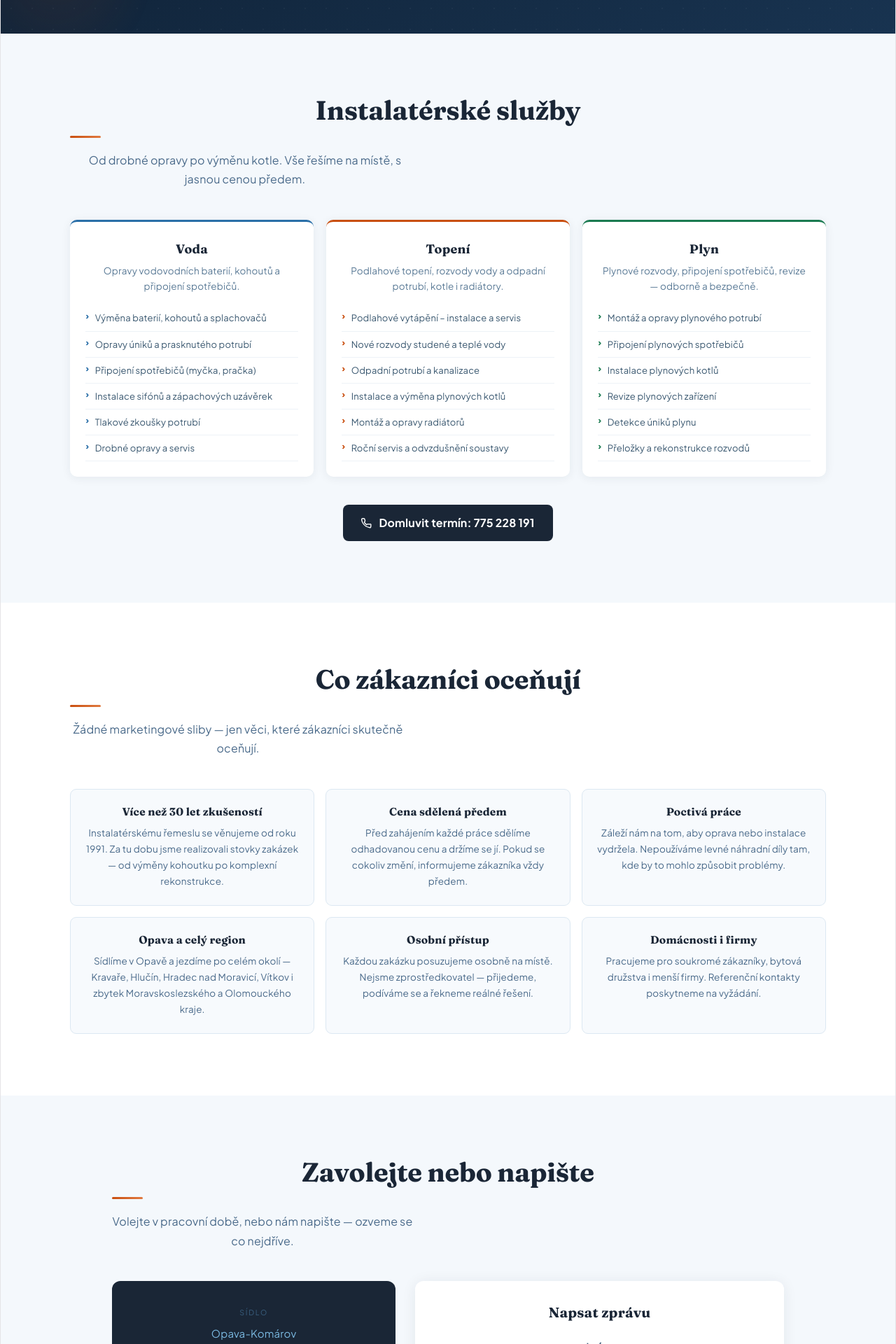
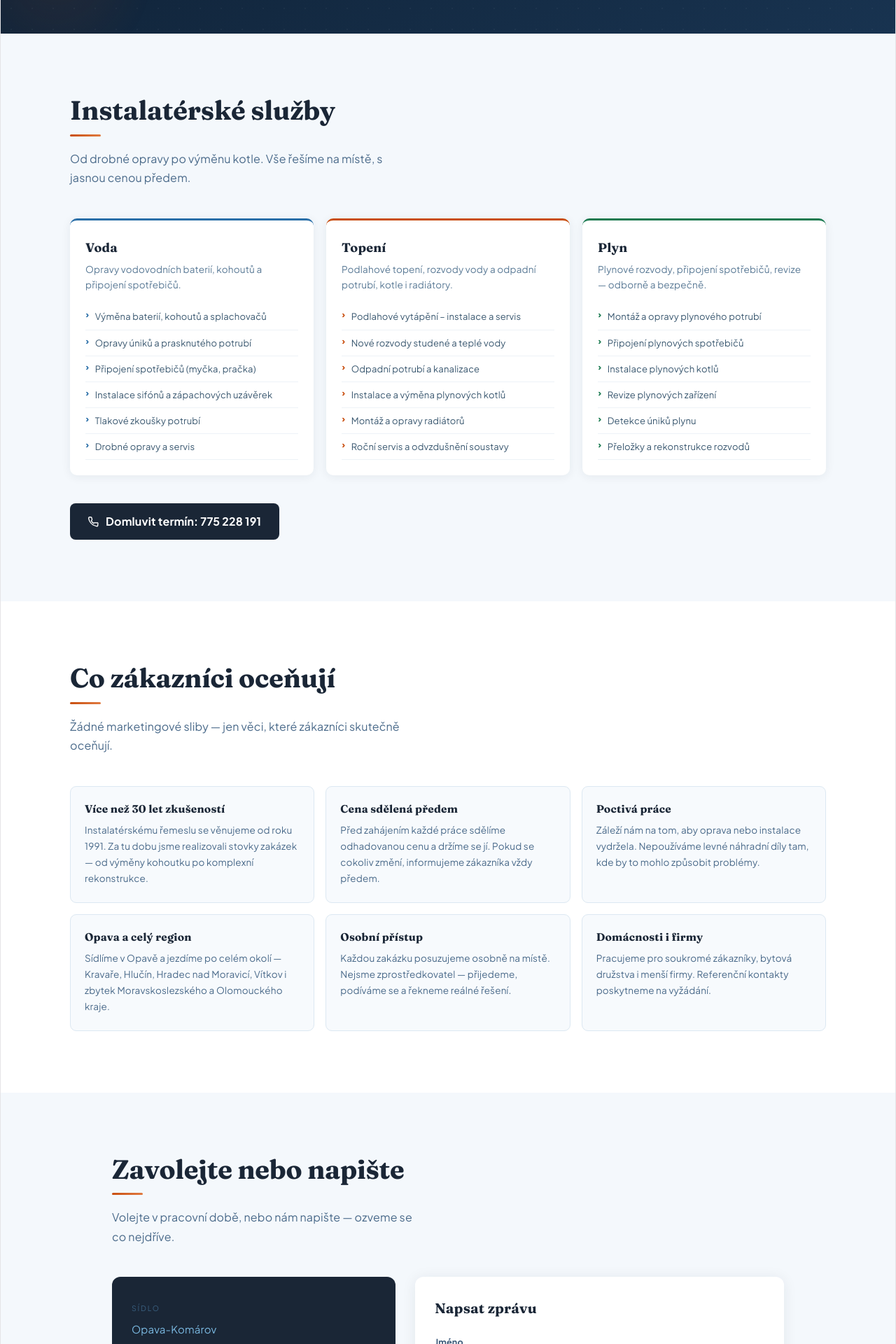
Before and after one commit to olisekk/topeni-placek, a React (Vite) app: page / in a window 1280 px wide. Shown: the part 740-2660 px from the top of the page at 70% size. Built offline with nearby package versions, Linux system fonts and the light colour scheme.

Commit message:
Align text to the left in App component
Updated text alignment for various elements to left.

```diff
--- a/src/App.jsx
+++ b/src/App.jsx
@@ -75,6 +75,8 @@ const GLOBAL_CSS = `
   img  { max-width: 100%; display: block; }
 
   section, nav, footer { width: 100%; box-sizing: border-box; }
+  section > div { text-align: left; }
+  section > div > div { text-align: left; }
   .tp-root { font-family: 'Plus Jakarta Sans', sans-serif; color: #1a2636; }
 
   /* phone pulse */
@@ -100,7 +102,8 @@ const GLOBAL_CSS = `
   /* cards */
   .service-card { transition: transform .22s ease, box-shadow .22s ease; }
   .service-card:hover { transform:translateY(-5px); box-shadow:0 18px 44px rgba(26,38,54,.13) !important; }
-  .why-card { transition: border-color .2s ease, transform .2s ease; }
+  .why-card { transition: border-color .2s ease, transform .2s ease; text-align: left; }
+  .service-card { text-align: left; }
   .why-card:hover { border-color:#2a6fa8 !important; transform:translateY(-3px); }
 
   /* inputs */
@@ -115,7 +118,7 @@ const GLOBAL_CSS = `
   .divider {
     width:44px; height:3px; border-radius:2px;
     background:linear-gradient(90deg,#c94f10,#e07a40);
-    margin-top:14px;
+    margin-top:12px; margin-left:0;
   }
 
   /* footer links */
@@ -404,11 +407,11 @@ function Services() {
     <section id="sluzby" style={{ width: "100%", background: "#f4f8fc", padding: "clamp(56px,8vw,88px) 24px" }}>
       <div style={{ maxWidth: 1080, margin: "0 auto" }}>
         <Reveal>
-          <h2 style={{ fontFamily: "'Fraunces', serif", fontSize: "clamp(24px,3.5vw,38px)", color: "#1a2636", fontWeight: 700, lineHeight: 1.15, marginBottom: 0 }}>
+          <h2 style={{ fontFamily: "'Fraunces', serif", fontSize: "clamp(24px,3.5vw,38px)", color: "#1a2636", fontWeight: 700, lineHeight: 1.15, marginBottom: 0, textAlign: "left" }}>
             Instalatérské služby
           </h2>
           <div className="divider" />
-          <p style={{ color: "#4a6a8a", fontFamily: "'Plus Jakarta Sans', sans-serif", fontSize: 16, maxWidth: 500, lineHeight: 1.72, marginTop: 18 }}>
+          <p style={{ color: "#4a6a8a", fontFamily: "'Plus Jakarta Sans', sans-serif", fontSize: 16, maxWidth: 500, lineHeight: 1.72, marginTop: 18, textAlign: "left", textAlign: "left" }}>
             Od drobné opravy po výměnu kotle. Vše řešíme na místě, s jasnou cenou předem.
           </p>
         </Reveal>
@@ -469,13 +472,13 @@ function WhyUs() {
 
   return (
     <section id="proc-my" style={{ width: "100%", background: "#fff", padding: "clamp(56px,8vw,88px) 24px" }}>
-      <div style={{ maxWidth: 1080, margin: "0 auto" }}>
+      <div style={{ maxWidth: 1080, margin: "0 auto", textAlign: "left" }}>
         <Reveal>
-          <h2 style={{ fontFamily: "'Fraunces', serif", fontSize: "clamp(24px,3.5vw,38px)", color: "#1a2636", fontWeight: 700, lineHeight: 1.15 }}>
+          <h2 style={{ fontFamily: "'Fraunces', serif", fontSize: "clamp(24px,3.5vw,38px)", color: "#1a2636", fontWeight: 700, lineHeight: 1.15, textAlign: "left" }}>
             Co zákazníci oceňují
           </h2>
           <div className="divider" />
-          <p style={{ color: "#4a6a8a", fontFamily: "'Plus Jakarta Sans', sans-serif", fontSize: 16, maxWidth: 480, lineHeight: 1.72, marginTop: 18 }}>
+          <p style={{ color: "#4a6a8a", fontFamily: "'Plus Jakarta Sans', sans-serif", fontSize: 16, maxWidth: 480, lineHeight: 1.72, marginTop: 18, textAlign: "left", textAlign: "left" }}>
             Žádné marketingové sliby — jen věci, které zákazníci skutečně oceňují.
           </p>
         </Reveal>
@@ -485,10 +488,10 @@ function WhyUs() {
             <Reveal key={r.title} delay={i * 60}>
               <div className="why-card" style={{
                 background: "#f7fafd", borderRadius: 9,
-                padding: "22px 20px", border: "1.5px solid #dce8f2", height: "100%"
+                padding: "22px 20px", border: "1.5px solid #dce8f2", height: "100%", textAlign: "left"
               }}>
-                <h3 style={{ fontFamily: "'Fraunces', serif", fontSize: 15.5, color: "#1a2636", fontWeight: 700, marginBottom: 9, lineHeight: 1.3 }}>{r.title}</h3>
-                <p style={{ fontFamily: "'Plus Jakarta Sans', sans-serif", fontSize: 13.5, color: "#4a6a8a", lineHeight: 1.7 }}>{r.desc}</p>
+                <h3 style={{ fontFamily: "'Fraunces', serif", fontSize: 15.5, color: "#1a2636", fontWeight: 700, marginBottom: 9, lineHeight: 1.3, textAlign: "left" }}>{r.title}</h3>
+                <p style={{ fontFamily: "'Plus Jakarta Sans', sans-serif", fontSize: 13.5, color: "#4a6a8a", lineHeight: 1.7, textAlign: "left" }}>{r.desc}</p>
               </div>
             </Reveal>
           ))}
@@ -516,11 +519,11 @@ function Contact() {
     <section id="kontakt" style={{ width: "100%", width: "100%", background: "#f4f8fc", padding: "clamp(56px,8vw,88px) 24px" }}>
       <div style={{ maxWidth: 960, margin: "0 auto" }}>
         <Reveal>
-          <h2 style={{ fontFamily: "'Fraunces', serif", fontSize: "clamp(24px,3.5vw,38px)", color: "#1a2636", fontWeight: 700, lineHeight: 1.15 }}>
+          <h2 style={{ fontFamily: "'Fraunces', serif", fontSize: "clamp(24px,3.5vw,38px)", color: "#1a2636", fontWeight: 700, lineHeight: 1.15, textAlign: "left" }}>
             Zavolejte nebo napište
           </h2>
           <div className="divider" />
-          <p style={{ color: "#4a6a8a", fontFamily: "'Plus Jakarta Sans', sans-serif", fontSize: 16, maxWidth: 430, lineHeight: 1.72, marginTop: 18 }}>
+          <p style={{ color: "#4a6a8a", fontFamily: "'Plus Jakarta Sans', sans-serif", fontSize: 16, maxWidth: 430, lineHeight: 1.72, marginTop: 18, textAlign: "left", textAlign: "left" }}>
             Volejte v pracovní době, nebo nám napište — ozveme se co nejdříve.
           </p>
         </Reveal>
```
